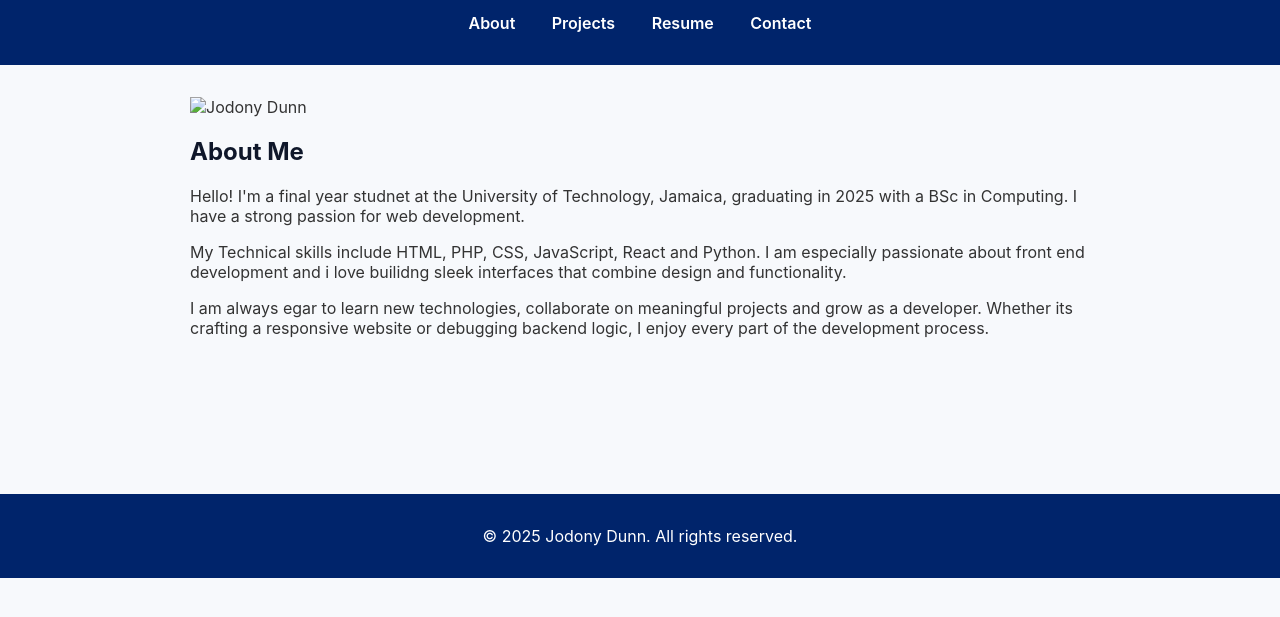
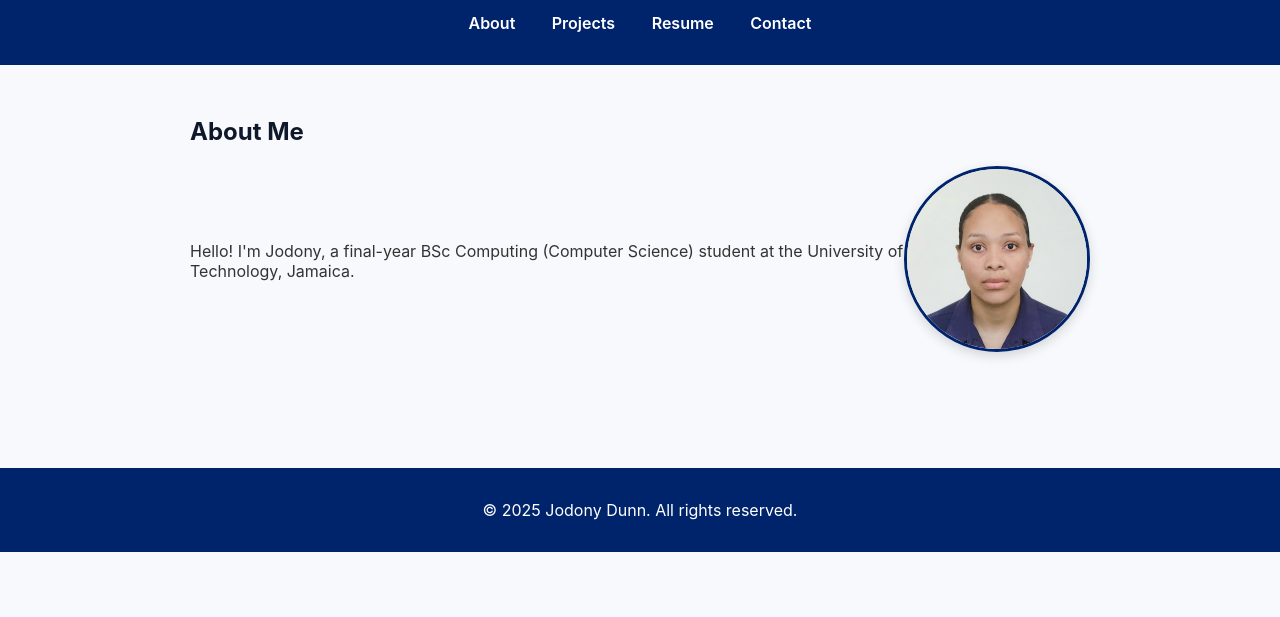
Before and after one commit to JodonyD/portfolio, a plain HTML site: page myPortfolio/index.html in a window 1280 px wide. Shown: the part 137-754 px from the top of the page. Drawn offline with Linux system fonts and the light colour scheme.

Commit message:
modified files

```diff
--- a/myPortfolio/index.html
+++ b/myPortfolio/index.html
@@ -20,18 +20,16 @@
     </header>
 
     <section id="about">
+    <h2>About Me</h2>
+    <div class="about-container">
+        <div>
+        <p>Hello! I'm Jodony, a final-year BSc Computing (Computer Science) student at the University of Technology, Jamaica.</p>
+        </div>
         <div class="me">
-             <img src="jodony.jpg" alt="Jodony Dunn" />
+        <img src="jodony.jpg" alt="Jodony Dunn" />
         </div>
-        <div>
-        <h2>About Me</h2>
-        <p>Hello! I'm a final year studnet at the University of Technology, Jamaica, graduating in 2025 with a BSc in Computing. I have a strong passion for web development.</p>
-        <p>My Technical skills include HTML, PHP, CSS, JavaScript, React and Python. I am especially passionate about front end development and i love builidng sleek interfaces that combine design and functionality. </p>
-        <p>I am always egar to learn new technologies, collaborate on meaningful projects and grow as a developer. Whether its crafting a responsive website or debugging backend logic, I enjoy every part of the development process.</p>
-        </div>
-
+    </div>
     </section>
-
 
 
     <footer class="foot-index">
--- a/myPortfolio/style.css
+++ b/myPortfolio/style.css
@@ -44,6 +44,10 @@ footer {
     padding: 1.5rem;
     border-radius: 10px;
     box-sizing:initial;
+    width: 500px;
+    align-items: center;
+    margin-left: 21%;
+    text-align: center;
 }
 
 .contact-box a{
@@ -52,8 +56,21 @@ footer {
 }
 
 .foot{
-    margin-top: 8.5%;
+    margin-top: 5.4%;
 }
 .foot-index{
-    margin-top:8.5%;
+    margin-top:6.3%;
 }
+
+.about-container {
+  display: flex;
+  align-items: center;
+}
+
+.me img {
+  width: 180px;
+  height: 180px;
+  border-radius: 50%;
+  border: 3px solid #00246B;
+  box-shadow: 0 4px 12px rgba(0,0,0,0.15);
+}
```
Also changed, not shown: myPortfolio/contact.html (+3 -0 lines), myPortfolio/jodony.jpg (renamed from jodony.jpg).
